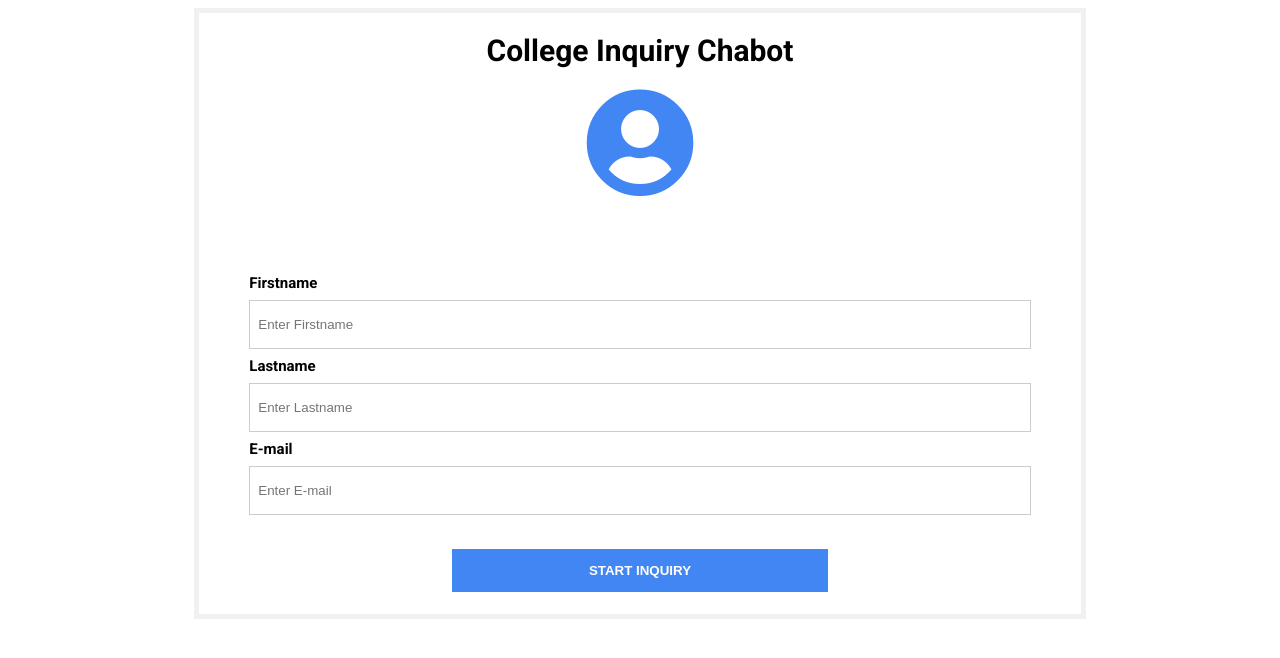
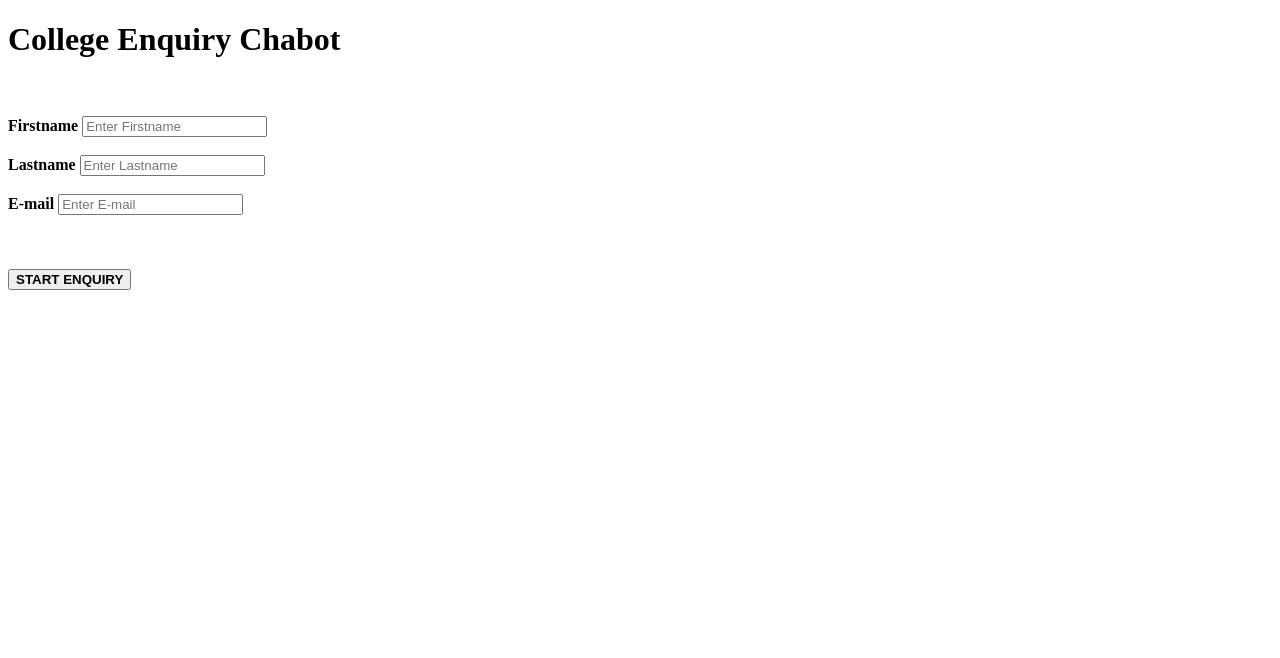
Before and after one commit to sushmakasarla/gcp_chatbot, a Flask app: page / in a window 1280 px wide. Shown: the top 658 px of the page. Run offline with Flask 2, Linux system fonts and the light colour scheme; some libraries are stand-ins or nearby versions.

Commit message:
update in html

```diff
--- a/main.py
+++ b/main.py
@@ -2,7 +2,7 @@ import sqlite3
 
 from flask import Flask, request, g, render_template, send_file
 
-DATABASE ='tmp\chatbot.db'
+DATABASE ='/tmp/chatbot.db'
 app = Flask(__name__)
 app.config.from_object(__name__)
 
@@ -52,85 +52,7 @@ def startinquiry():
 ChatWindowHTMLFirst = """
     <!DOCTYPE html>
     <html>
-      <title>college inquiry Chabot</title>
-      <head>
-        <link href="https://fonts.googleapis.com/css?family=Roboto:300,400,500,700" rel="stylesheet">
-        <link rel="stylesheet" href="https://use.fontawesome.com/releases/v5.4.1/css/all.css" integrity="sha384-5sAR7xN1Nv6T6+dT2mhtzEpVJvfS3NScPQTrOxhwjIuvcA67KV2R5Jz6kr4abQsz" crossorigin="anonymous">
-        <style>
-          html, body {
-          display: flex;
-          justify-content: center;
-          font-family: Roboto, Arial, sans-serif;
-          font-size: 15px;
-          }
-          form {
-          border: 5px solid #f1f1f1;
-          }
-          input[type=text], input[type=password] {
-          width: 100%;
-          padding: 16px 8px;
-          margin: 8px 0;
-          display: inline-block;
-          border: 1px solid #ccc;
-          box-sizing: border-box;
-          }
-          .icon {
-          font-size: 110px;
-          display: flex;
-          justify-content: center;
-          color: #4286f4;
-          }
-          .send-button {
-          background-color: #4286f4;
-          color: white;
-          padding: 12px 0;
-          margin: 10px 0;
-          border: none;
-          cursor: grab;
-          width: 12%;
-          }
-    	.end-button {
-            background-color: #FF0000;
-            color: white;
-            padding: 4px 0;
-            margin: 2px 0;
-            border: none;
-            cursor: grab;
-            width: 24%;
-            }
-          h1 {
-          text-align:center;
-          fone-size:18;
-          }
-          button:hover {
-          opacity: 0.8;
-          }
-          .formcontainer {
-          text-align: center;
-          margin: 24px 50px 12px;
-          }
-    	.text-box {
-      	font-size: 16px;
-     	 display: flex;
-     	 width: 100%;
-    	}
-          .container {
-          padding: 16px 0;
-          text-align:left;
-          }
-          span.psw {
-          float: right;
-          padding-top: 0;
-          padding-right: 15px;
-          }
-          /* Change styles for span on extra small screens */
-          @media screen and (max-width: 300px) {
-          span.psw {
-          display: block;
-          float: none;
-          }
-        </style>
-      </head>
+      <title>College Enquiry Chatbot</title>
       <body>
         <form {{url_for('chatbotsystem')}} method="POST">
           <h1>College Inquiry Chabot</h1>
@@ -148,11 +70,12 @@ ChatWindowHTMLFirst = """
     """
 
 ChatWindowHTMLLast = """
+    </br>
     </div>
     	<div class="text-box">
             <input type="text" name="question" id="message" autocomplete="off" placeholder="Tye your Questions here">
     	  <input class="send-button" type="submit" value=">">
-          </div>
+          </div></br>
            <a href='/endchat' align='center'">End Chat</a>
     	</div>
         </form>
@@ -204,84 +127,6 @@ EndChatHTMLFirst="""
 <!DOCTYPE html>
 <html>
   <title>Session Closed</title>
-  <head>
-    <link href="https://fonts.googleapis.com/css?family=Roboto:300,400,500,700" rel="stylesheet">
-    <link rel="stylesheet" href="https://use.fontawesome.com/releases/v5.4.1/css/all.css" integrity="sha384-5sAR7xN1Nv6T6+dT2mhtzEpVJvfS3NScPQTrOxhwjIuvcA67KV2R5Jz6kr4abQsz" crossorigin="anonymous">
-    <style>
-      html, body {
-      display: flex;
-      justify-content: center;
-      font-family: Roboto, Arial, sans-serif;
-      font-size: 15px;
-      }
-      form {
-      border: 5px solid #f1f1f1;
-      }
-      input[type=text], input[type=password] {
-      width: 100%;
-      padding: 16px 8px;
-      margin: 8px 0;
-      display: inline-block;
-      border: 1px solid #ccc;
-      box-sizing: border-box;
-      }
-      .icon {
-      font-size: 110px;
-      display: flex;
-      justify-content: center;
-      color: #4286f4;
-      }
-      .send-button {
-      background-color: #4286f4;
-      color: white;
-      padding: 12px 0;
-      margin: 10px 0;
-      border: none;
-      cursor: grab;
-      width: 12%;
-      }
-	.end-button {
-      background-color: #FF0000;
-      color: white;
-      padding: 12px 0;
-      margin: 10px 0;
-      border: none;
-      cursor: grab;
-      width: 12%;
-      }
-      h1 {
-      text-align:center;
-      fone-size:18;
-      }
-      button:hover {
-      opacity: 0.8;
-      }
-      .formcontainer {
-      text-align: center;
-      margin: 24px 50px 12px;
-      }
-	.text-box {
-  	font-size: 16px;
- 	 display: flex;
- 	 width: 100%;
-	}
-      .container {
-      padding: 16px 0;
-      text-align:left;
-      }
-      span.psw {
-      float: right;
-      padding-top: 0;
-      padding-right: 15px;
-      }
-      /* Change styles for span on extra small screens */
-      @media screen and (max-width: 300px) {
-      span.psw {
-      display: block;
-      float: none;
-      }
-    </style>
-  </head>
   <body>
     <form>
       <h1>Chat Session Closed</h1>
@@ -306,91 +151,10 @@ def endchat():
     ChatWindowHTMLFirst = """
         <!DOCTYPE html>
         <html>
-          <title>college inquiry Chabot</title>
-          <head>
-            <link href="https://fonts.googleapis.com/css?family=Roboto:300,400,500,700" rel="stylesheet">
-            <link rel="stylesheet" href="https://use.fontawesome.com/releases/v5.4.1/css/all.css" integrity="sha384-5sAR7xN1Nv6T6+dT2mhtzEpVJvfS3NScPQTrOxhwjIuvcA67KV2R5Jz6kr4abQsz" crossorigin="anonymous">
-            <style>
-              html, body {
-              display: flex;
-              justify-content: center;
-              font-family: Roboto, Arial, sans-serif;
-              font-size: 15px;
-              }
-              form {
-              border: 5px solid #f1f1f1;
-              }
-              input[type=text], input[type=password] {
-              width: 100%;
-              padding: 16px 8px;
-              margin: 8px 0;
-              display: inline-block;
-              border: 1px solid #ccc;
-              box-sizing: border-box;
-              }
-              .icon {
-              font-size: 110px;
-              display: flex;
-              justify-content: center;
-              color: #4286f4;
-              }
-              .send-button {
-              background-color: #4286f4;
-              color: white;
-              padding: 12px 0;
-              margin: 10px 0;
-              border: none;
-              cursor: grab;
-              width: 12%;
-              }
-        	.end-button {
-                background-color: #FF0000;
-                color: white;
-                padding: 4px 0;
-                margin: 2px 0;
-                border: none;
-                cursor: grab;
-                width: 24%;
-                }
-              h1 {
-              text-align:center;
-              fone-size:18;
-              }
-              button:hover {
-              opacity: 0.8;
-              }
-              .formcontainer {
-              text-align: center;
-              margin: 24px 50px 12px;
-              }
-        	.text-box {
-          	font-size: 16px;
-         	 display: flex;
-         	 width: 100%;
-        	}
-              .container {
-              padding: 16px 0;
-              text-align:left;
-              }
-              span.psw {
-              float: right;
-              padding-top: 0;
-              padding-right: 15px;
-              }
-              /* Change styles for span on extra small screens */
-              @media screen and (max-width: 300px) {
-              span.psw {
-              display: block;
-              float: none;
-              }
-            </style>
-          </head>
+          <title>College Enquiry Chabot</title>
           <body>
             <form {{url_for('chatbotsystem')}} method="POST">
-              <h1>College Inquiry Chabot</h1>
-              <div class="icon">
-        	 <i class="fas fa-user-circle"></i>
-              </div>
+              <h1>College Enquiry Chabot</h1>
               <div class="formcontainer">
               <div class="container">
                <label for="ufname"><strong>Hi!! Welcome to college inquiry portal</strong></label></br></br>
@@ -405,9 +169,9 @@ def endchat():
         for row in result:
             Userdetails=row[0]+","+row[1]+","+row[2]
     EndChatHTMLMiddle="""
-    [User Details]<br>
+    User Details<br>
     <label for="ufname"><strong>"""+Userdetails+"""</strong></label></br></br>
-    [Creator Details]<br>
+    Creator Details<br>
     <label for="ufname"><strong>Sushma, Kasarla, kasarlsd@mail.uc.edu</strong></label></br></br>
     """
     return EndChatHTMLFirst+EndChatHTMLMiddle+EndChatHTMLLast
--- a/templates/index.html
+++ b/templates/index.html
@@ -1,73 +1,9 @@
 <!DOCTYPE html>
 <html>
-  <title>college inquiry Chabot</title>
-  <head>
-    <link href="https://fonts.googleapis.com/css?family=Roboto:300,400,500,700" rel="stylesheet">
-    <link rel="stylesheet" href="https://use.fontawesome.com/releases/v5.4.1/css/all.css" integrity="sha384-5sAR7xN1Nv6T6+dT2mhtzEpVJvfS3NScPQTrOxhwjIuvcA67KV2R5Jz6kr4abQsz" crossorigin="anonymous">
-    <style>
-      html, body {
-      display: flex;
-      justify-content: center;
-      font-family: Roboto, Arial, sans-serif;
-      font-size: 15px;
-      }
-      form {
-      border: 5px solid #f1f1f1;
-      }
-      input[type=text], input[type=password] {
-      width: 100%;
-      padding: 16px 8px;
-      margin: 8px 0;
-      display: inline-block;
-      border: 1px solid #ccc;
-      box-sizing: border-box;
-      }
-      .icon {
-      font-size: 110px;
-      display: flex;
-      justify-content: center;
-      color: #4286f4;
-      }
-      button {
-      background-color: #4286f4;
-      color: white;
-      padding: 14px 0;
-      margin: 10px 0;
-      border: none;
-      cursor: grab;
-      width: 48%;
-      }
-      h1 {
-      text-align:center;
-      fone-size:18;
-      }
-      button:hover {
-      opacity: 0.8;
-      }
-      .formcontainer {
-      text-align: center;
-      margin: 24px 50px 12px;
-      }
-      .container {
-      padding: 16px 0;
-      text-align:left;
-      }
-      span.psw {
-      float: right;
-      padding-top: 0;
-      padding-right: 15px;
-      }
-      /* Change styles for span on extra small screens */
-      @media screen and (max-width: 300px) {
-      span.psw {
-      display: block;
-      float: none;
-      }
-    </style>
-  </head>
+  <title>College Enquiry Chabot</title>
   <body>
     <form action="{{url_for('startinquiry')}}" method="POST">
-      <h1>College Inquiry Chabot</h1>
+      <h1>College Enquiry Chabot</h1>
       <div class="icon">
 	 <i class="fas fa-user-circle"></i>
       </div>
@@ -76,13 +12,13 @@
       <div class="container">
 		<div>{{ message }}</div> <br><br>
         <label for="ufname"><strong>Firstname</strong></label>
-        <input type="text" placeholder="Enter Firstname" name="ufname" required>
+        <input type="text" placeholder="Enter Firstname" name="ufname" required><br><br>
 	  <label for="ulname"><strong>Lastname</strong></label>
-        <input type="text" placeholder="Enter Lastname" name="ulname" required>
+        <input type="text" placeholder="Enter Lastname" name="ulname" required><br><br>
         <label for="mail"><strong>E-mail</strong></label>
-        <input type="text" placeholder="Enter E-mail" name="mail" required>
-      </div>
-      <button type="submit"><strong>START INQUIRY</strong></button>
+        <input type="text" placeholder="Enter E-mail" name="mail" required><br><br>
+      </div><br><br>
+      <button type="submit"><strong>START ENQUIRY</strong></button>
     </form>
   </body>
 </html>
```
Also changed, not shown: templates/Chat.html (+3 -81 lines), templates/SessionClose.html (+0 -81 lines).
